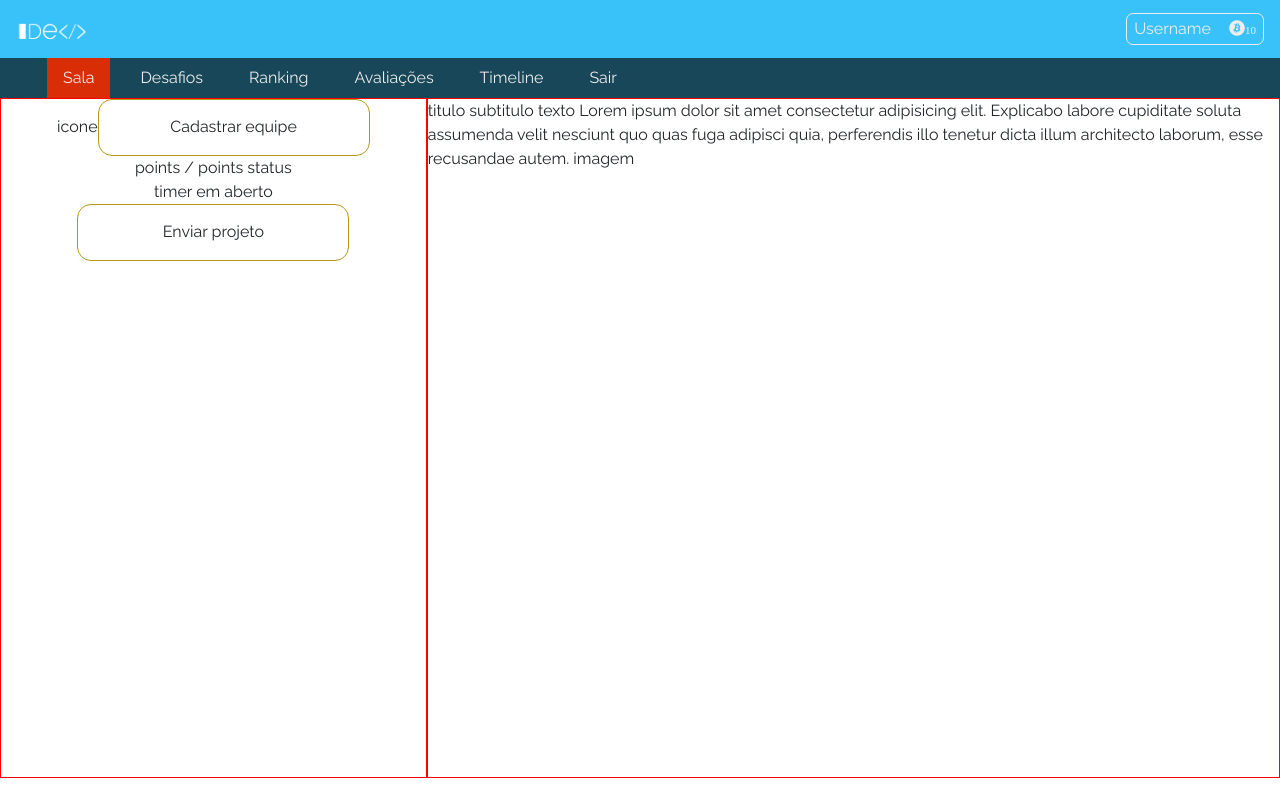
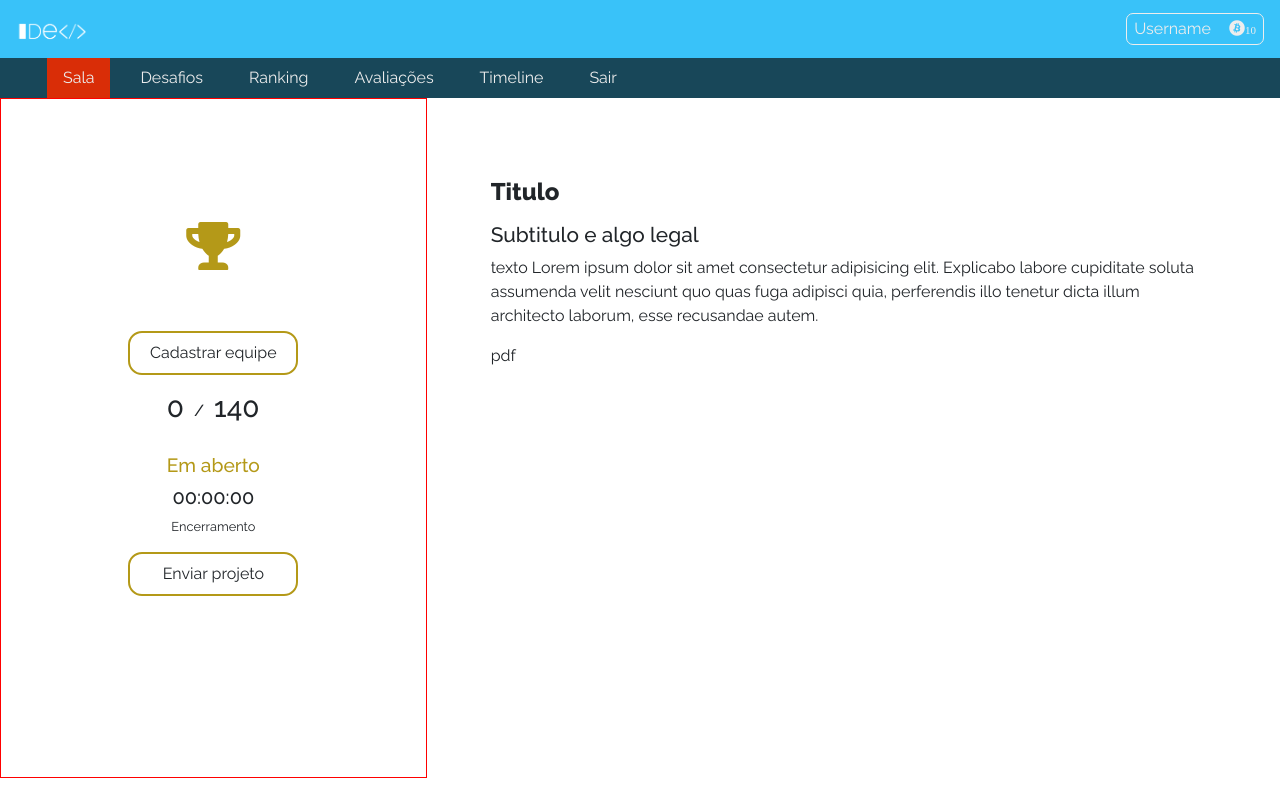
Before and after one commit to 4lessandrodev/idev-portal-frontend-react, a React (Create React App) app: page / in a window 1280 px wide. Built offline with nearby package versions, Linux system fonts and the light colour scheme.

Commit message:
feat(challenge): adding components

```diff
--- a/src/components/Desafio/Button/Button.css
+++ b/src/components/Desafio/Button/Button.css
@@ -1,8 +1,7 @@
 .generic__button{
-    height: 57px;
-    width: 272px;
+    min-width: 170px;
     margin: auto;
-    padding: 7px;
+    padding: 0.5rem 1.2rem;
     border-radius: 14px;
-    border: 1px solid var(--yellow);
+    border: 2px solid var(--yellow);
 }
--- /dev/null
+++ b/src/components/Desafio/Content/Content.css
@@ -0,0 +1,12 @@
+.content__subtitle{
+    font-size: 1.3rem
+}
+
+.content__title{
+    font-size: 1.5rem;
+    font-weight: 800;
+}
+
+.content{
+    padding: 4rem;
+}
--- /dev/null
+++ b/src/components/Desafio/Content/Content.jsx
@@ -0,0 +1,15 @@
+import React from 'react';
+import './Content.css';
+
+export default props => (
+    <>
+        <article className="col-lg-8 col-md-6 col-sm-12 content">
+            <h1 className="content__title">Titulo</h1>
+            <h2 className="content__subtitle">Subtitulo e algo legal</h2>
+            <p>texto Lorem ipsum dolor sit amet consectetur adipisicing elit. Explicabo labore cupiditate soluta assumenda velit nesciunt quo quas fuga adipisci quia, perferendis illo tenetur dicta illum architecto laborum, esse recusandae autem.</p>
+            <div>
+                pdf
+            </div>
+        </article>
+    </>
+)
--- /dev/null
+++ b/src/components/Desafio/Icon/Icon.css
@@ -0,0 +1,6 @@
+.icon__tropher{
+    font-size: 3rem;
+    color: var(--yellow);
+    text-align: center;
+    margin: 7rem 0 3rem 0;
+}
--- /dev/null
+++ b/src/components/Desafio/Icon/Icon.jsx
@@ -0,0 +1,10 @@
+import React from 'react';
+import './Icon.css';
+
+export default props =>(
+
+	<div className="icon__tropher">
+	 <i className="fas fa-trophy"></i>
+	</div>
+
+)
--- /dev/null
+++ b/src/components/Desafio/Point/Point.css
@@ -0,0 +1,10 @@
+.point__info{
+    display: flex;
+    margin: 1rem 0;
+    text-align: center;
+}
+
+.point__info__separator{
+    padding: 10px;
+    font-size: 1rem;
+}
--- /dev/null
+++ b/src/components/Desafio/Point/Point.jsx
@@ -0,0 +1,10 @@
+import React from 'react';
+import './Point.css';
+
+export default props => (
+
+    <div className="point">
+        <div className="point__info"><h3>{props.point || 0}</h3><h3 className="point__info__separator">&#47;</h3><h3>{props.value}</h3></div>
+    </div>
+
+)
--- /dev/null
+++ b/src/components/Desafio/Status/Status.css
@@ -0,0 +1,5 @@
+.status{
+    font-size: 1.2rem;
+    text-align: center;
+    color: var(--yellow);
+}
--- /dev/null
+++ b/src/components/Desafio/Status/Status.jsx
@@ -0,0 +1,8 @@
+import React from 'react';
+import './Status.css';
+
+export default props => (
+    <div>
+        <h4 className="status">{props.description}</h4>
+    </div>
+)
--- /dev/null
+++ b/src/components/Desafio/Timer/Timer.css
@@ -0,0 +1,7 @@
+.timer{
+    text-align: center;
+}
+
+.timer__status{
+    font-size: 0.8rem;
+}
--- /dev/null
+++ b/src/components/Desafio/Timer/Timer.jsx
@@ -0,0 +1,9 @@
+import React from 'react';
+import './Timer.css';
+
+export default props => (
+    <div className="timer">
+        <h5><span>00</span><span>&#58;</span><span>00</span><span>&#58;</span><span>00</span></h5>
+        <p className="timer__status">Encerramento</p>
+    </div>
+)
--- a/src/components/Templates/Desafios/Desafio.jsx
+++ b/src/components/Templates/Desafios/Desafio.jsx
@@ -1,5 +1,10 @@
 import React from 'react';
 import Button from '../../Desafio/Button/Button';
+import Icon from '../../Desafio/Icon/Icon';
+import Point from '../../Desafio/Point/Point';
+import Status from '../../Desafio/Status/Status';
+import Timer from '../../Desafio/Timer/Timer';
+import Content from '../../Desafio/Content/Content';
 import './Desafio.css';
 
 export default props => (
@@ -7,27 +12,21 @@ export default props => (
     <section className="col-12 desafio__section">
         <article className="col-lg-4 col-md-6 col-sm-12 desafio__section__article">
             <div>
-                icone
+                <Icon />
                 <Button label="Cadastrar equipe"/>
             </div>
             <div>
-                points / points
-                status
+                <Point value={140}/>
+                <Status description="Em aberto"/>
             </div>
             <div>
-                timer
-                em aberto
+                <Timer />
             </div>
             <div>
                 <Button label="Enviar projeto"/>
             </div>
         </article>
-        <article className="col-lg-8 col-md-6 col-sm-12 desafio__section__article">
-            titulo
-            subtitulo
-            texto Lorem ipsum dolor sit amet consectetur adipisicing elit. Explicabo labore cupiditate soluta assumenda velit nesciunt quo quas fuga adipisci quia, perferendis illo tenetur dicta illum architecto laborum, esse recusandae autem.
-            imagem
-        </article>
+        <Content />
     </section>
 
 )
```
